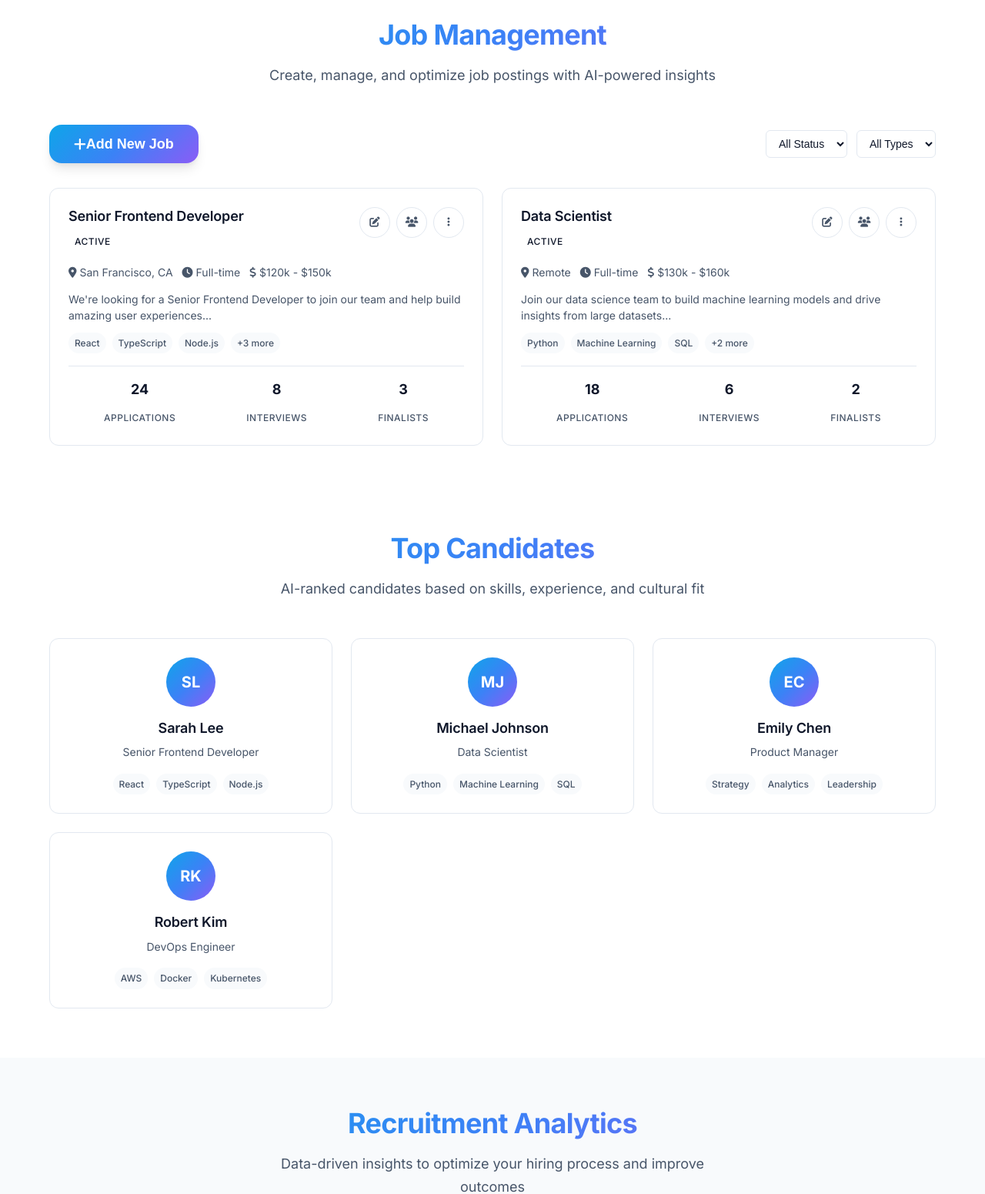
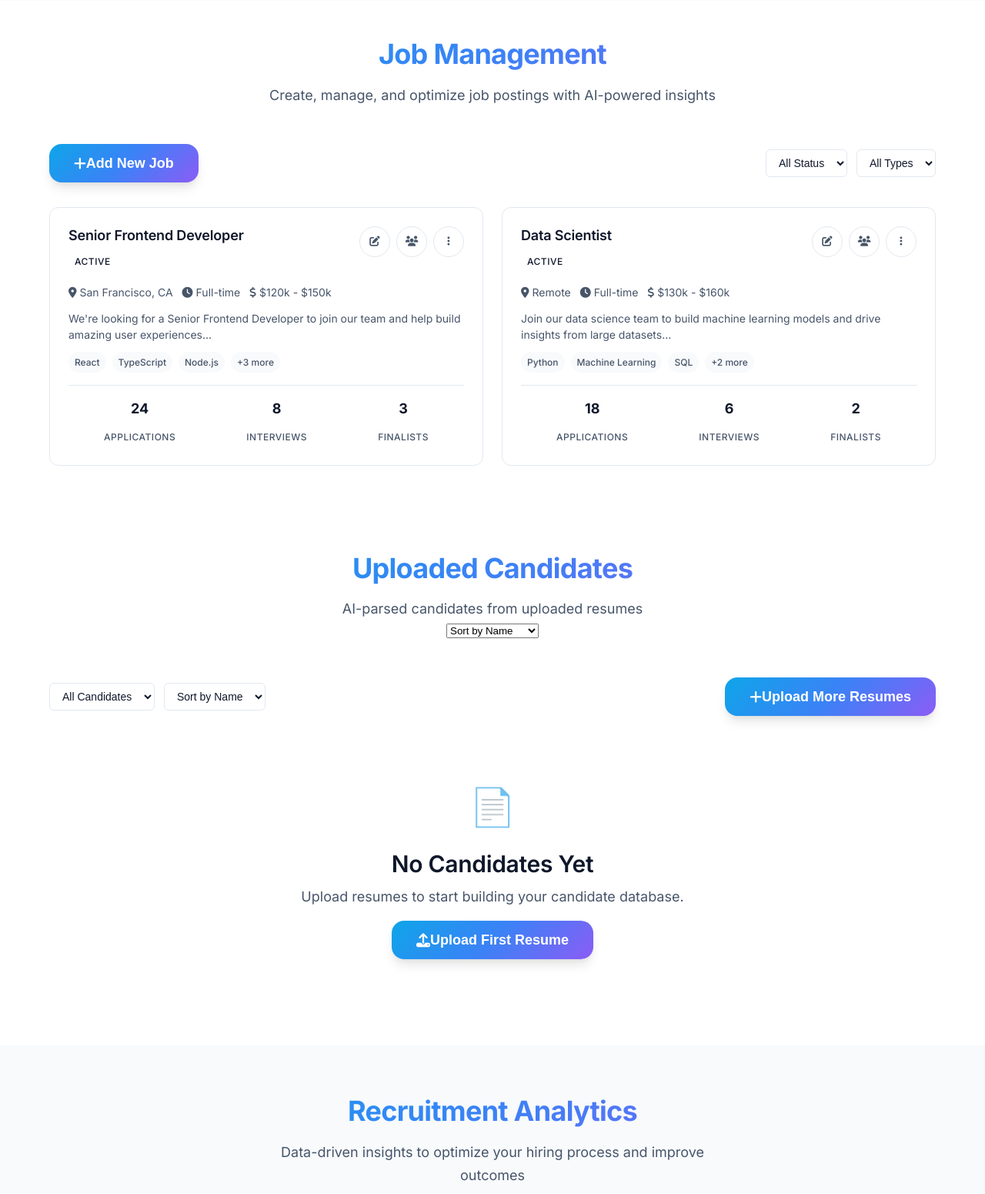
Before and after one commit to Laderis97/AI-Powered-Recruiter-Automation, a Node project: template views/modern-dashboard.ejs in a window 1280 px wide. Shown: the part 2281-3832 px from the top of the page at 77% size. Run offline with Node 20 templates, Linux system fonts and the light colour scheme; the template is opened without the code that fills it, so the values that code supplies are empty.

Commit message:
Add candidate management system - view uploaded resumes in dedicated section

```diff
--- a/public/css/modern-dashboard.css
+++ b/public/css/modern-dashboard.css
@@ -585,10 +585,50 @@
   padding: var(--space-16) 0;
 }
 
+.candidates-actions {
+  display: flex;
+  justify-content: space-between;
+  align-items: center;
+  margin-bottom: var(--space-8);
+  gap: var(--space-4);
+}
+
+.candidates-filters {
+  display: flex;
+  gap: var(--space-3);
+}
+
 .candidates-grid {
   display: grid;
   grid-template-columns: repeat(auto-fit, minmax(300px, 1fr));
   gap: var(--space-6);
+}
+
+.loading-state {
+  text-align: center;
+  padding: var(--space-12);
+  color: var(--color-text-secondary);
+}
+
+.loading-spinner {
+  width: 40px;
+  height: 40px;
+  border: 3px solid var(--color-border);
+  border-top: 3px solid var(--color-primary);
+  border-radius: 50%;
+  animation: spin 1s linear infinite;
+  margin: 0 auto var(--space-4);
+}
+
+@keyframes spin {
+  0% { transform: rotate(0deg); }
+  100% { transform: rotate(360deg); }
+}
+
+.empty-state {
+  text-align: center;
+  padding: var(--space-12);
+  color: var(--color-text-secondary);
 }
 
 .candidate-card {
@@ -657,6 +697,7 @@
   flex-wrap: wrap;
   gap: var(--space-2);
   justify-content: center;
+  margin-bottom: var(--space-4);
 }
 
 .skill-tag {
--- a/public/js/modern-ui.js
+++ b/public/js/modern-ui.js
@@ -947,6 +947,8 @@
       displayParsedResults();
       showResults();
       showNotification(`${files.length} resume(s) processed successfully!`, 'success');
+      // Refresh candidates list to show newly uploaded candidates
+      loadCandidates();
     }, 1000);
     return;
   }
@@ -1156,13 +1158,17 @@
 
 // Initialize resume upload when DOM is loaded
 document.addEventListener('DOMContentLoaded', function() {
-  // ... existing initialization code ...
+  // Initialize ModernUI
+  const modernUI = new ModernUI();
 
   // Initialize resume upload functionality
   initializeResumeUpload();
 
   // Initialize job management functionality
   initializeJobManagement();
+
+  // Initialize candidate management functionality
+  initializeCandidateManagement();
 
   // Close modal when clicking outside
   const modal = document.getElementById('resumeUploadModal');
@@ -1197,6 +1203,11 @@
 window.editJob = editJob;
 window.viewApplications = viewApplications;
 window.showJobOptions = showJobOptions;
+
+// Candidate management global functions
+window.viewCandidateDetails = viewCandidateDetails;
+window.contactCandidate = contactCandidate;
+window.archiveCandidate = archiveCandidate;
 
 // Add CSS animations and styles
 const style = document.createElement('style');
@@ -1679,3 +1690,223 @@
   // Load initial jobs
   loadJobs();
 }
+
+// ===== CANDIDATE MANAGEMENT FUNCTIONALITY =====
+
+// Global variables for candidate management
+let candidatesData = [];
+
+// Function to load candidates from the server
+async function loadCandidates() {
+  try {
+    showCandidatesLoading();
+
+    const response = await fetch('/api/candidates');
+    if (response.ok) {
+      const data = await response.json();
+      candidatesData = data || [];
+      renderCandidates();
+    } else {
+      console.error('Failed to load candidates');
+      showCandidatesEmpty();
+    }
+  } catch (error) {
+    console.error('Error loading candidates:', error);
+    showCandidatesEmpty();
+  }
+}
+
+// Function to render candidates in the grid
+function renderCandidates() {
+  const candidatesGrid = document.getElementById('candidatesGrid');
+  const loadingState = document.getElementById('candidatesLoading');
+  const emptyState = document.getElementById('candidatesEmpty');
+
+  if (!candidatesGrid) return;
+
+  // Hide loading and empty states
+  if (loadingState) loadingState.style.display = 'none';
+  if (emptyState) emptyState.style.display = 'none';
+
+  // Clear existing content
+  candidatesGrid.innerHTML = '';
+
+  if (candidatesData.length === 0) {
+    showCandidatesEmpty();
+    return;
+  }
+
+  candidatesData.forEach(candidate => {
+    const candidateCard = createCandidateCard(candidate);
+    candidatesGrid.appendChild(candidateCard);
+  });
+}
+
+// Function to create a candidate card element
+function createCandidateCard(candidate) {
+  const card = document.createElement('div');
+  card.className = 'candidate-card';
+  card.setAttribute('data-stagger', '');
+  card.setAttribute('data-track', 'candidate-card');
+  card.setAttribute('data-candidate-id', candidate.id);
+
+  // Generate initials for avatar
+  const initials = candidate.name ? candidate.name.split(' ').map(n => n[0]).join('').toUpperCase() : '?';
+
+  // Display skills (limit to 3)
+  const skills = candidate.skills && candidate.skills.length > 0
+    ? candidate.skills.slice(0, 3).map(skill => `<span class="skill-tag">${skill}</span>`).join('')
+    : '<em>No skills detected</em>';
+
+  card.innerHTML = `
+    <div class="candidate-avatar" data-morph>${initials}</div>
+    <h3 class="candidate-name">${candidate.name || 'Unknown Name'}</h3>
+    <p class="candidate-title">${candidate.title || 'No title specified'}</p>
+    <div class="candidate-skills">
+      ${skills}
+    </div>
+    <div class="candidate-meta">
+      <span class="candidate-location"><i class="fas fa-map-marker-alt"></i> ${candidate.location || 'Location not specified'}</span>
+      <span class="candidate-experience"><i class="fas fa-clock"></i> ${candidate.experience || 'Experience not specified'}</span>
+    </div>
+    <div class="candidate-actions">
+      <button class="btn-icon" title="View Details" onclick="viewCandidateDetails('${candidate.id}')">
+        <i class="fas fa-eye"></i>
+      </button>
+      <button class="btn-icon" title="Contact" onclick="contactCandidate('${candidate.id}')">
+        <i class="fas fa-envelope"></i>
+      </button>
+      <button class="btn-icon" title="Archive" onclick="archiveCandidate('${candidate.id}')">
+        <i class="fas fa-archive"></i>
+      </button>
+    </div>
+  `;
+
+  return card;
+}
+
+// Function to show loading state
+function showCandidatesLoading() {
+  const loadingState = document.getElementById('candidatesLoading');
+  const emptyState = document.getElementById('candidatesEmpty');
+  const candidatesGrid = document.getElementById('candidatesGrid');
+
+  if (loadingState) loadingState.style.display = 'block';
+  if (emptyState) emptyState.style.display = 'none';
+  if (candidatesGrid) candidatesGrid.innerHTML = '';
+}
+
+// Function to show empty state
+function showCandidatesEmpty() {
+  const loadingState = document.getElementById('candidatesLoading');
+  const emptyState = document.getElementById('candidatesEmpty');
+  const candidatesGrid = document.getElementById('candidatesGrid');
+
+  if (loadingState) loadingState.style.display = 'none';
+  if (emptyState) emptyState.style.display = 'block';
+  if (candidatesGrid) candidatesGrid.innerHTML = '';
+}
+
+// Function to view candidate details
+function viewCandidateDetails(candidateId) {
+  const candidate = candidatesData.find(c => c.id === candidateId);
+  if (!candidate) return;
+
+  showNotification(`Viewing details for ${candidate.name}`, 'info');
+  // TODO: Implement detailed candidate view modal
+}
+
+// Function to contact candidate
+function contactCandidate(candidateId) {
+  const candidate = candidatesData.find(c => c.id === candidateId);
+  if (!candidate) return;
+
+  showNotification(`Opening contact form for ${candidate.name}`, 'info');
+  // TODO: Implement contact form
+}
+
+// Function to archive candidate
+function archiveCandidate(candidateId) {
+  const candidate = candidatesData.find(c => c.id === candidateId);
+  if (!candidate) return;
+
+  if (confirm(`Are you sure you want to archive ${candidate.name}?`)) {
+    showNotification(`Archiving ${candidate.name}...`, 'info');
+    // TODO: Implement archive functionality
+  }
+}
+
+// Function to filter candidates
+function filterCandidates() {
+  const statusFilter = document.querySelector('[data-track="candidate-status-filter"]').value;
+  const sortFilter = document.querySelector('[data-track="candidate-sort"]').value;
+
+  let filteredCandidates = [...candidatesData];
+
+  // Apply status filter
+  if (statusFilter === 'active') {
+    filteredCandidates = filteredCandidates.filter(candidate => !candidate.isArchived);
+  } else if (statusFilter === 'archived') {
+    filteredCandidates = filteredCandidates.filter(candidate => candidate.isArchived);
+  }
+
+  // Apply sorting
+  filteredCandidates.sort((a, b) => {
+    switch (sortFilter) {
+      case 'name':
+        return (a.name || '').localeCompare(b.name || '');
+      case 'date':
+        return new Date(b.createdAt || 0) - new Date(a.createdAt || 0);
+      case 'skills':
+        return (b.skills?.length || 0) - (a.skills?.length || 0);
+      default:
+        return 0;
+    }
+  });
+
+  renderFilteredCandidates(filteredCandidates);
+}
+
+// Function to render filtered candidates
+function renderFilteredCandidates(filteredCandidates) {
+  const candidatesGrid = document.getElementById('candidatesGrid');
+  if (!candidatesGrid) return;
+
+  candidatesGrid.innerHTML = '';
+
+  if (filteredCandidates.length === 0) {
+    candidatesGrid.innerHTML = `
+      <div class="empty-state" style="grid-column: 1 / -1;">
+        <div style="font-size: 2rem; margin-bottom: var(--space-4);">🔍</div>
+        <h3 style="margin-bottom: var(--space-2); color: var(--color-text-primary);">No Candidates Found</h3>
+        <p style="color: var(--color-text-secondary);">
+          Try adjusting your filters or upload more resumes.
+        </p>
+      </div>
+    `;
+    return;
+  }
+
+  filteredCandidates.forEach(candidate => {
+    const candidateCard = createCandidateCard(candidate);
+    candidatesGrid.appendChild(candidateCard);
+  });
+}
+
+// Initialize candidate management functionality
+function initializeCandidateManagement() {
+  // Add event listeners for candidate filters
+  const statusFilter = document.querySelector('[data-track="candidate-status-filter"]');
+  const sortFilter = document.querySelector('[data-track="candidate-sort"]');
+
+  if (statusFilter) {
+    statusFilter.addEventListener('change', filterCandidates);
+  }
+
+  if (sortFilter) {
+    sortFilter.addEventListener('change', filterCandidates);
+  }
+
+  // Load initial candidates
+  loadCandidates();
+}
--- a/views/modern-dashboard.ejs
+++ b/views/modern-dashboard.ejs
@@ -415,56 +415,54 @@
   <section id="candidates" class="candidates">
     <div class="container">
       <div class="section-header" data-stagger>
-        <h2 class="section-title">Top Candidates</h2>
+        <h2 class="section-title">Uploaded Candidates</h2>
         <p class="section-subtitle">
-          AI-ranked candidates based on skills, experience, and cultural fit
+          AI-parsed candidates from uploaded resumes
         </p>
       </div>
 
-      <div class="candidates-grid">
-        <div class="candidate-card" data-stagger data-track="candidate-card">
-          <div class="candidate-avatar" data-morph>SL</div>
-          <h3 class="candidate-name">Sarah Lee</h3>
-          <p class="candidate-title">Senior Frontend Developer</p>
-          <div class="candidate-skills">
-            <span class="skill-tag">React</span>
-            <span class="skill-tag">TypeScript</span>
-            <span class="skill-tag">Node.js</span>
-          </div>
+      <!-- Candidates Actions -->
+      <div class="candidates-actions">
+        <div class="candidates-filters">
+          <select class="filter-select" data-track="candidate-status-filter">
+            <option value="all">All Candidates</option>
+            <option value="active">Active</option>
+            <option value="archived">Archived</option>
+          </select>
+          <select class="filter-select" data-track="candidate-sort">
+            <option value="name">Sort by Name</option>
+            <option value="date">Sort by Date</option>
+            <option value="skills">Sort by Skills</option>
+          </select>
         </div>
+        <button class="btn btn-primary" onclick="openResumeUploadModal()">
+          <i class="fas fa-plus"></i>
+          Upload More Resumes
+        </button>
+      </div>
 
-        <div class="candidate-card" data-stagger data-track="candidate-card">
-          <div class="candidate-avatar" data-morph>MJ</div>
-          <h3 class="candidate-name">Michael Johnson</h3>
-          <p class="candidate-title">Data Scientist</p>
-          <div class="candidate-skills">
-            <span class="skill-tag">Python</span>
-            <span class="skill-tag">Machine Learning</span>
-            <span class="skill-tag">SQL</span>
-          </div>
-        </div>
+      <!-- Loading State -->
+      <div id="candidatesLoading" class="loading-state" style="display: none;">
+        <div class="loading-spinner"></div>
+        <p>Loading candidates...</p>
+      </div>
 
-        <div class="candidate-card" data-stagger data-track="candidate-card">
-          <div class="candidate-avatar" data-morph>EC</div>
-          <h3 class="candidate-name">Emily Chen</h3>
-          <p class="candidate-title">Product Manager</p>
-          <div class="candidate-skills">
-            <span class="skill-tag">Strategy</span>
-            <span class="skill-tag">Analytics</span>
-            <span class="skill-tag">Leadership</span>
-          </div>
-        </div>
+      <!-- Empty State -->
+      <div id="candidatesEmpty" class="empty-state" style="display: none;">
+        <div style="font-size: 3rem; margin-bottom: var(--space-4);">📄</div>
+        <h3 style="margin-bottom: var(--space-2); color: var(--color-text-primary);">No Candidates Yet</h3>
+        <p style="color: var(--color-text-secondary); margin-bottom: var(--space-4);">
+          Upload resumes to start building your candidate database.
+        </p>
+        <button class="btn btn-primary" onclick="openResumeUploadModal()">
+          <i class="fas fa-upload"></i>
+          Upload First Resume
+        </button>
+      </div>
 
-        <div class="candidate-card" data-stagger data-track="candidate-card">
-          <div class="candidate-avatar" data-morph>RK</div>
-          <h3 class="candidate-name">Robert Kim</h3>
-          <p class="candidate-title">DevOps Engineer</p>
-          <div class="candidate-skills">
-            <span class="skill-tag">AWS</span>
-            <span class="skill-tag">Docker</span>
-            <span class="skill-tag">Kubernetes</span>
-          </div>
-        </div>
+      <!-- Candidates Grid -->
+      <div id="candidatesGrid" class="candidates-grid">
+        <!-- Dynamic content will be loaded here -->
       </div>
     </div>
   </section>
```
Also changed, not shown: other parts of public/css/modern-dashboard.css (+29 -0 lines), test-resume.txt (deleted, +0 -43 lines).
